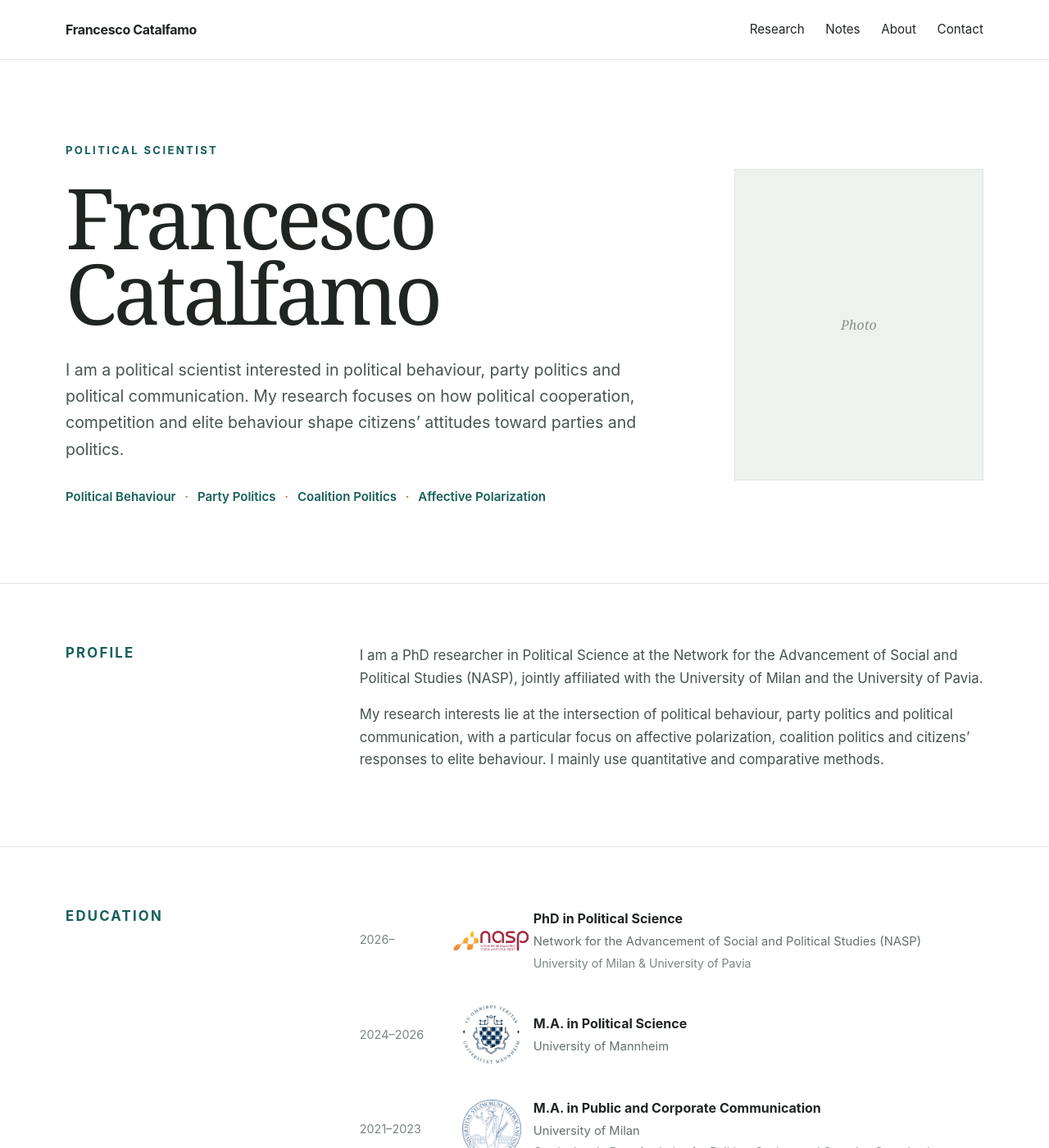
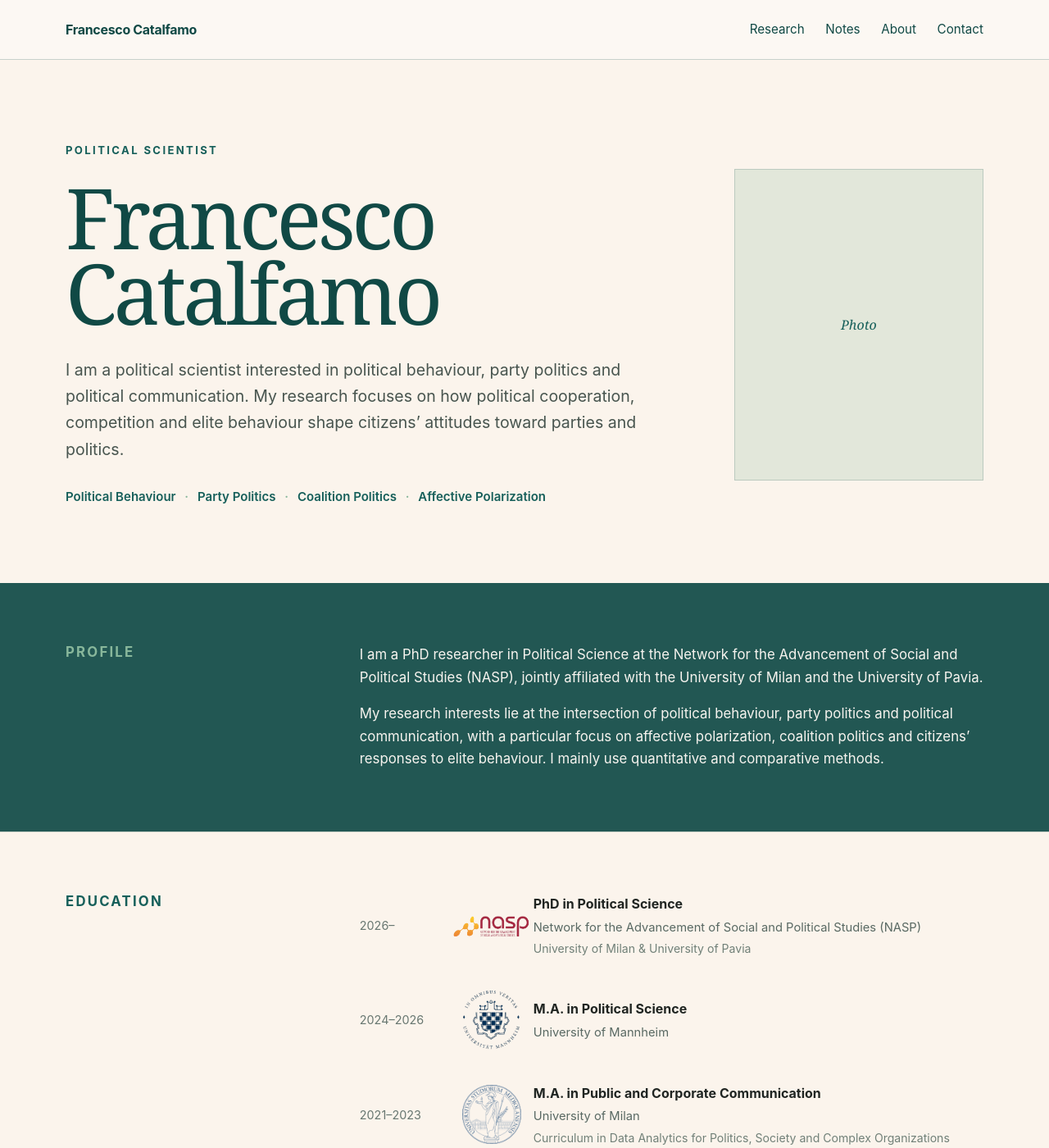
Before and after one commit to FCatalfamo/FCatalfamo.github.io, a Jekyll site: the page built from index.html, in a window 1280 px wide and 1400 px high. Shown: the whole window at 82% size. Built offline with Jekyll 4.4.1, drawn with Linux system fonts in a browser that asks for light colours.

Commit message:
Update home index.html

```diff
--- a/index.html
+++ b/index.html
@@ -29,17 +29,26 @@
 
             --petrol: #165f5a;
             --petrol-dark: #104945;
-            --petrol-soft: #eef5f2;
-
-            --accent: #c46a4a;
-            --accent-soft: #f6ebe6;
+
+            --ivory: rgba(246, 229, 209, 0.42);
+            --ivory-strong: rgba(246, 229, 209, 0.58);
+
+            --sage: #88b79b;
+            --sage-soft: rgba(136, 183, 155, 0.22);
+            --sage-soft-strong: rgba(136, 183, 155, 0.30);
+
+            --dark-section: rgba(16, 73, 69, 0.92);
 
             --ink: #202522;
             --muted: #66716c;
-            --line: #dfe6e2;
+
+            --light-text: #f7f4ef;
+            --light-muted: #dbe5df;
+
+            --line-dark: rgba(16, 73, 69, 0.22);
+            --line-light: rgba(246, 229, 209, 0.20);
 
             --paper: #ffffff;
-            --paper-soft: #fafbf9;
 
             --max-width: 1120px;
 
@@ -84,11 +93,6 @@
         }
 
 
-        a:hover {
-            color: var(--petrol);
-        }
-
-
         img {
             display: block;
             max-width: 100%;
@@ -118,11 +122,11 @@
 
             z-index: 100;
 
-            background: rgba(255, 255, 255, 0.94);
+            background: rgba(252, 248, 243, 0.94);
 
             backdrop-filter: blur(12px);
 
-            border-bottom: 1px solid var(--line);
+            border-bottom: 1px solid var(--line-dark);
 
         }
 
@@ -148,6 +152,8 @@
 
             letter-spacing: -0.02em;
 
+            color: var(--petrol-dark);
+
         }
 
 
@@ -160,6 +166,22 @@
             gap: 1.6rem;
 
             font-size: 0.95rem;
+
+        }
+
+
+        .nav-links a {
+
+            color: var(--petrol-dark);
+
+            transition: color 0.18s ease;
+
+        }
+
+
+        .nav-links a:hover {
+
+            color: var(--petrol);
 
         }
 
@@ -173,6 +195,8 @@
         .hero {
 
             padding: 100px 0 92px;
+
+            background: var(--ivory);
 
         }
 
@@ -233,6 +257,8 @@
 
             margin: 0 0 32px;
 
+            color: var(--petrol-dark);
+
         }
 
 
@@ -268,7 +294,7 @@
 
         .research-interests span {
 
-            color: var(--accent);
+            color: var(--sage);
 
             margin: 0 7px;
 
@@ -298,9 +324,9 @@
 
             aspect-ratio: 4 / 5;
 
-            background: #edf2ef;
-
-            border: 1px solid var(--line);
+            background: var(--sage-soft);
+
+            border: 1px solid rgba(16, 73, 69, 0.18);
 
             display: flex;
 
@@ -310,7 +336,7 @@
 
             text-align: center;
 
-            color: #89938e;
+            color: var(--petrol);
 
             font-family:
                 Georgia,
@@ -330,13 +356,29 @@
 
         .section {
 
-            border-top: 1px solid var(--line);
-
             padding: 74px 0;
 
         }
 
 
+        .section-ivory {
+
+            background: var(--ivory);
+
+            border-top: 1px solid var(--line-dark);
+
+        }
+
+
+        .section-dark {
+
+            background: var(--dark-section);
+
+            color: var(--light-text);
+
+        }
+
+
         .section-grid {
 
             display: grid;
@@ -365,6 +407,13 @@
         }
 
 
+        .section-dark .section-label {
+
+            color: var(--sage);
+
+        }
+
+
         .section-copy {
 
             color: #46524d;
@@ -372,12 +421,24 @@
             font-size: 1.05rem;
 
             max-width: 820px;
+
+        }
+
+
+        .section-dark .section-copy {
+
+            color: var(--light-text);
 
         }
 
 
         .section-copy p:first-child {
             margin-top: 0;
+        }
+
+
+        .section-copy p:last-child {
+            margin-bottom: 0;
         }
 
 
@@ -411,7 +472,7 @@
 
         .timeline-year {
 
-            color: #7a8580;
+            color: #687771;
 
             font-size: 0.9rem;
 
@@ -484,6 +545,8 @@
 
             font-size: 1rem;
 
+            color: var(--ink);
+
         }
 
 
@@ -491,7 +554,7 @@
 
             margin-top: 3px;
 
-            color: var(--muted);
+            color: #596963;
 
             font-size: 0.92rem;
 
@@ -502,7 +565,7 @@
 
             margin-top: 2px;
 
-            color: #7a8580;
+            color: #718078;
 
             font-size: 0.88rem;
 
@@ -543,6 +606,8 @@
 
             margin: 0;
 
+            color: var(--petrol-dark);
+
         }
 
 
@@ -553,6 +618,8 @@
             font-weight: 600;
 
             font-size: 0.92rem;
+
+            transition: color 0.18s ease;
 
         }
 
@@ -594,7 +661,7 @@
 
             overflow: hidden;
 
-            background: var(--petrol-soft);
+            background: var(--sage-soft);
 
             margin-bottom: 20px;
 
@@ -644,8 +711,8 @@
             background:
                 linear-gradient(
                     135deg,
-                    var(--petrol-soft) 0%,
-                    #f7f3ed 100%
+                    rgba(136, 183, 155, 0.20) 0%,
+                    rgba(246, 229, 209, 0.35) 100%
                 );
 
             color: var(--petrol);
@@ -663,7 +730,7 @@
 
             height: 190px;
 
-            border: 1px solid rgba(22, 95, 90, 0.22);
+            border: 1px solid rgba(16, 73, 69, 0.18);
 
             border-radius: 50%;
 
@@ -684,7 +751,7 @@
 
             height: 115px;
 
-            background: rgba(196, 106, 74, 0.10);
+            background: var(--sage-soft);
 
             transform: rotate(35deg);
 
@@ -710,14 +777,14 @@
 
             font-size: 0.9rem;
 
-            color: #70807a;
+            color: var(--petrol);
 
         }
 
 
         .research-meta {
 
-            color: var(--accent);
+            color: var(--petrol);
 
             font-size: 0.73rem;
 
@@ -747,6 +814,15 @@
 
             margin: 0 0 12px;
 
+            color: var(--ink);
+
+        }
+
+
+        .research-card h3 a {
+
+            transition: color 0.18s ease;
+
         }
 
 
@@ -759,7 +835,7 @@
 
         .research-card p {
 
-            color: var(--muted);
+            color: #596963;
 
             font-size: 0.95rem;
 
@@ -778,7 +854,7 @@
 
         .note-list {
 
-            border-top: 1px solid var(--line);
+            border-top: 1px solid var(--line-dark);
 
         }
 
@@ -795,14 +871,14 @@
 
             padding: 24px 0;
 
-            border-bottom: 1px solid var(--line);
+            border-bottom: 1px solid var(--line-dark);
 
         }
 
 
         .note-date {
 
-            color: #7a8580;
+            color: #687771;
 
             font-size: 0.88rem;
 
@@ -819,7 +895,7 @@
 
             overflow: hidden;
 
-            background: var(--petrol-soft);
+            background: var(--sage-soft);
 
         }
 
@@ -857,8 +933,8 @@
             background:
                 linear-gradient(
                     135deg,
-                    var(--petrol-soft),
-                    var(--accent-soft)
+                    rgba(136, 183, 155, 0.18),
+                    rgba(246, 229, 209, 0.35)
                 );
 
             position: relative;
@@ -880,7 +956,7 @@
 
             border-radius: 50%;
 
-            border: 1px solid rgba(22, 95, 90, 0.25);
+            border: 1px solid rgba(16, 73, 69, 0.18);
 
             top: 16px;
 
@@ -899,7 +975,7 @@
 
             height: 45px;
 
-            background: rgba(196, 106, 74, 0.15);
+            background: var(--sage-soft);
 
             bottom: -11px;
 
@@ -912,7 +988,7 @@
 
         .note-category {
 
-            color: var(--accent);
+            color: var(--petrol);
 
             text-transform: uppercase;
 
@@ -943,6 +1019,13 @@
         }
 
 
+        .note-title a {
+
+            transition: color 0.18s ease;
+
+        }
+
+
         .note-title a:hover {
 
             color: var(--petrol);
@@ -952,7 +1035,7 @@
 
         .note-excerpt {
 
-            color: var(--muted);
+            color: #596963;
 
             margin-top: 5px;
 
@@ -967,7 +1050,7 @@
 
             padding: 25px 0;
 
-            color: var(--muted);
+            color: #596963;
 
         }
 
@@ -976,6 +1059,15 @@
         /* ======================================
            CV + CONTACT
         ====================================== */
+
+
+        .cv-contact-section {
+
+            background: var(--dark-section);
+
+            color: var(--light-text);
+
+        }
 
 
         .cv-contact {
@@ -1002,6 +1094,8 @@
 
             margin: 0 0 18px;
 
+            color: #f6eee4;
+
         }
 
 
@@ -1013,7 +1107,7 @@
 
             gap: 6px;
 
-            color: var(--petrol);
+            color: var(--sage);
 
             font-size: 1rem;
 
@@ -1021,7 +1115,7 @@
 
             padding-bottom: 3px;
 
-            border-bottom: 1px solid var(--petrol);
+            border-bottom: 1px solid var(--sage);
 
             transition: 0.18s ease;
 
@@ -1030,9 +1124,32 @@
 
         .cv-link:hover {
 
-            color: var(--petrol-dark);
-
-            border-color: var(--petrol-dark);
+            color: #ffffff;
+
+            border-color: #ffffff;
+
+        }
+
+
+        .contact-email {
+
+            margin-top: 14px;
+
+            color: var(--light-muted);
+
+        }
+
+
+        .contact-email a {
+
+            transition: color 0.18s ease;
+
+        }
+
+
+        .contact-email a:hover {
+
+            color: var(--sage);
 
         }
 
@@ -1050,11 +1167,16 @@
         }
 
 
-        .contact-email {
-
-            margin-top: 14px;
-
-            color: #46524d;
+        .cv-contact-section .text-link {
+
+            color: var(--sage);
+
+        }
+
+
+        .cv-contact-section .text-link:hover {
+
+            color: #ffffff;
 
         }
 
@@ -1074,11 +1196,13 @@
 
         .site-footer {
 
-            border-top: 1px solid var(--line);
+            background: var(--dark-section);
+
+            border-top: 1px solid var(--line-light);
 
             padding: 28px 0;
 
-            color: #7a8580;
+            color: var(--light-muted);
 
             font-size: 0.82rem;
 
@@ -1473,12 +1593,10 @@
 
 
 
-        <!-- ======================================
-             PROFILE
-        ====================================== -->
-
-
-        <section class="section">
+        <!-- PROFILE -->
+
+
+        <section class="section section-dark">
 
             <div class="container section-grid">
 
@@ -1522,12 +1640,10 @@
 
 
 
-        <!-- ======================================
-             EDUCATION
-        ====================================== -->
-
-
-        <section class="section">
+        <!-- EDUCATION -->
+
+
+        <section class="section section-ivory">
 
             <div class="container section-grid">
 
@@ -1541,7 +1657,6 @@
 
 
                     <div class="timeline-item">
-
 
                         <div class="timeline-year">
                             2026–
@@ -1582,7 +1697,6 @@
 
                     <div class="timeline-item">
 
-
                         <div class="timeline-year">
                             2024–2026
                         </div>
@@ -1618,7 +1732,6 @@
 
                     <div class="timeline-item">
 
-
                         <div class="timeline-year">
                             2021–2023
                         </div>
@@ -1659,7 +1772,6 @@
 
                     <div class="timeline-item">
 
-
                         <div class="timeline-year">
                             2018–2021
                         </div>
@@ -1700,12 +1812,10 @@
 
 
 
-        <!-- ======================================
-             RESEARCH
-        ====================================== -->
-
-
-        <section class="section">
+        <!-- CURRENT WORK -->
+
+
+        <section class="section section-ivory">
 
             <div class="container">
 
@@ -1726,27 +1836,10 @@
                 </div>
 
 
-
-
                 <div class="research-cards">
 
 
-                    <!-- COALITION FORMATION -->
-
-
                     <article class="research-card">
-
-
-                        <!--
-                        Quando avrai la cover, sostituisci il blocco
-                        research-placeholder con:
-
-                        <img
-                            class="research-cover"
-                            src="/assets/images/research/coalition-formation.jpg"
-                            alt="Cover for The Affective Consequences of Coalition Formation"
-                        >
-                        -->
 
 
                         <a
@@ -1792,9 +1885,6 @@
 
 
 
-                    <!-- VISIBLE DIVISION -->
-
-
                     <article class="research-card">
 
 
@@ -1844,12 +1934,10 @@
 
 
 
-        <!-- ======================================
-             LATEST NOTES
-        ====================================== -->
-
-
-        <section class="section">
+        <!-- NOTES -->
+
+
+        <section class="section section-ivory">
 
             <div class="container">
 
@@ -1988,12 +2076,10 @@
 
 
 
-        <!-- ======================================
-             CV + CONTACT
-        ====================================== -->
-
-
-        <section class="section">
+        <!-- CV + CONTACT -->
+
+
+        <section class="section cv-contact-section">
 
             <div class="container cv-contact">
 
```
Also changed, not shown: other parts of index.html (+3 -7 lines).
